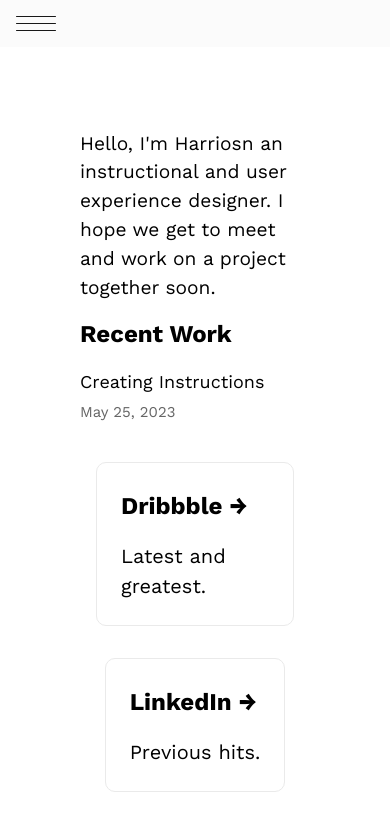
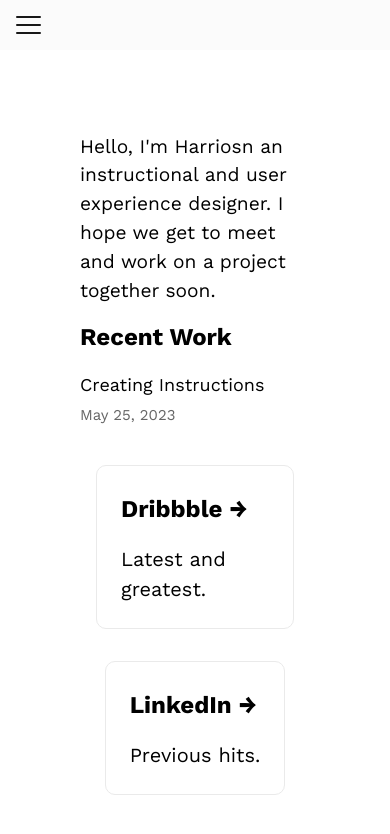
Before and after one commit to hgiven/subday, a Next.js app: page / in a window 390 px wide. Shown: the top 834 px of the page. Built offline with nearby package versions, Linux system fonts and the light colour scheme.

Commit message:
editi mobile nav section

```diff
--- a/styles/global.css
+++ b/styles/global.css
@@ -57,20 +57,22 @@ nav{
   row-gap: 6px;
   cursor: pointer;
 }
+/* this edits the hamburger button */
 .nav__menu-bar div{
-  width: 40px;
-  height: 1px;
+  width: 25px;
+  height: 2px;
   background-color: rgb(24, 24, 24);
   border-radius: 2px;
 }
+/* this edits the mobile nav popup */
 .nav__menu-list{
   display: flex;
   flex-direction: column;
   position: fixed;
-  top: 60px;
-  width: 288px;
+  top: 40px;
+  width: 250px;
   row-gap: 24px;
-  right: -288px;
+  right: -250px;
   padding: 24px 16px;
   transition: all 0.2s;
   min-height: calc(100vh - 60px);
```
